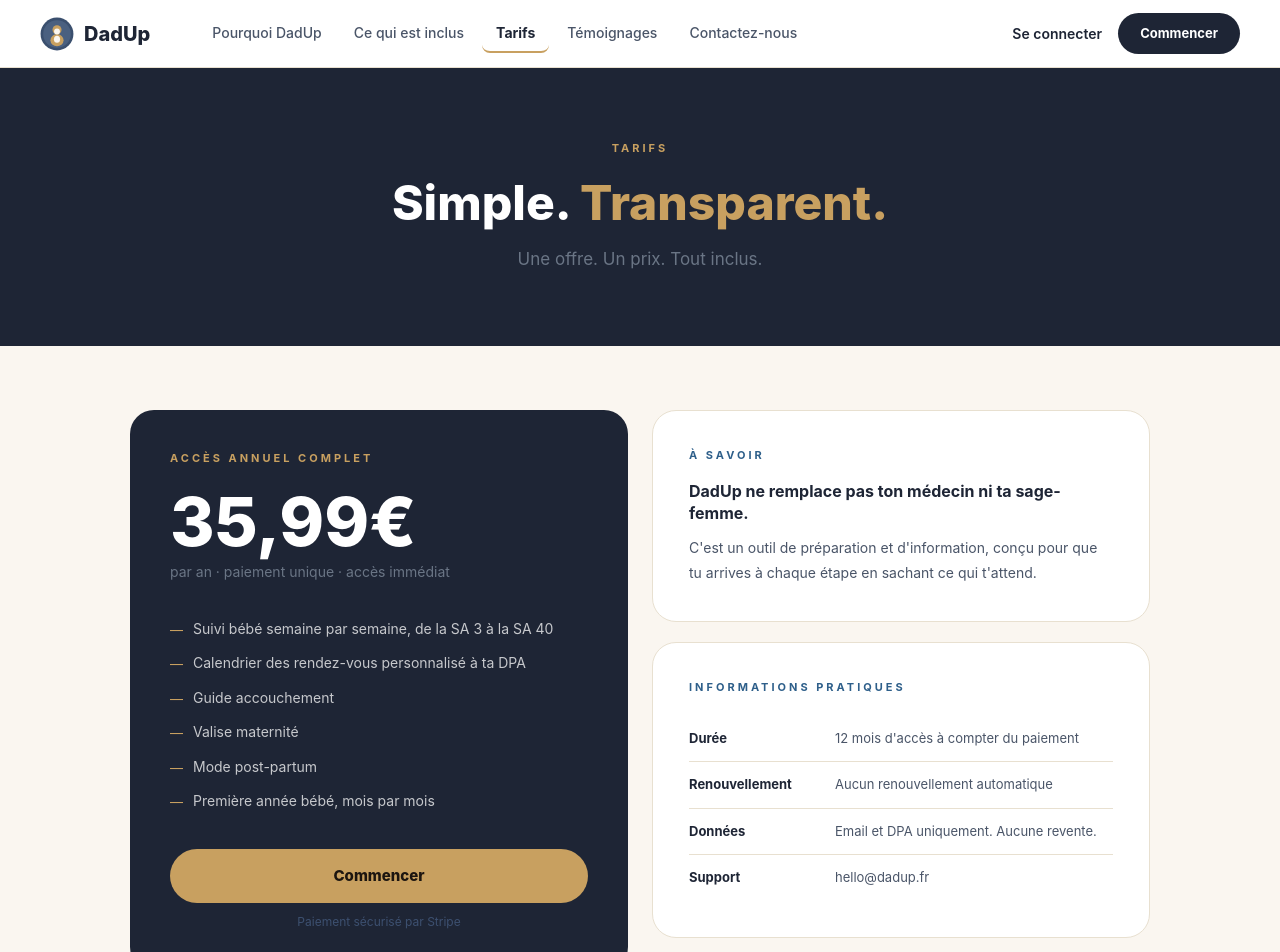
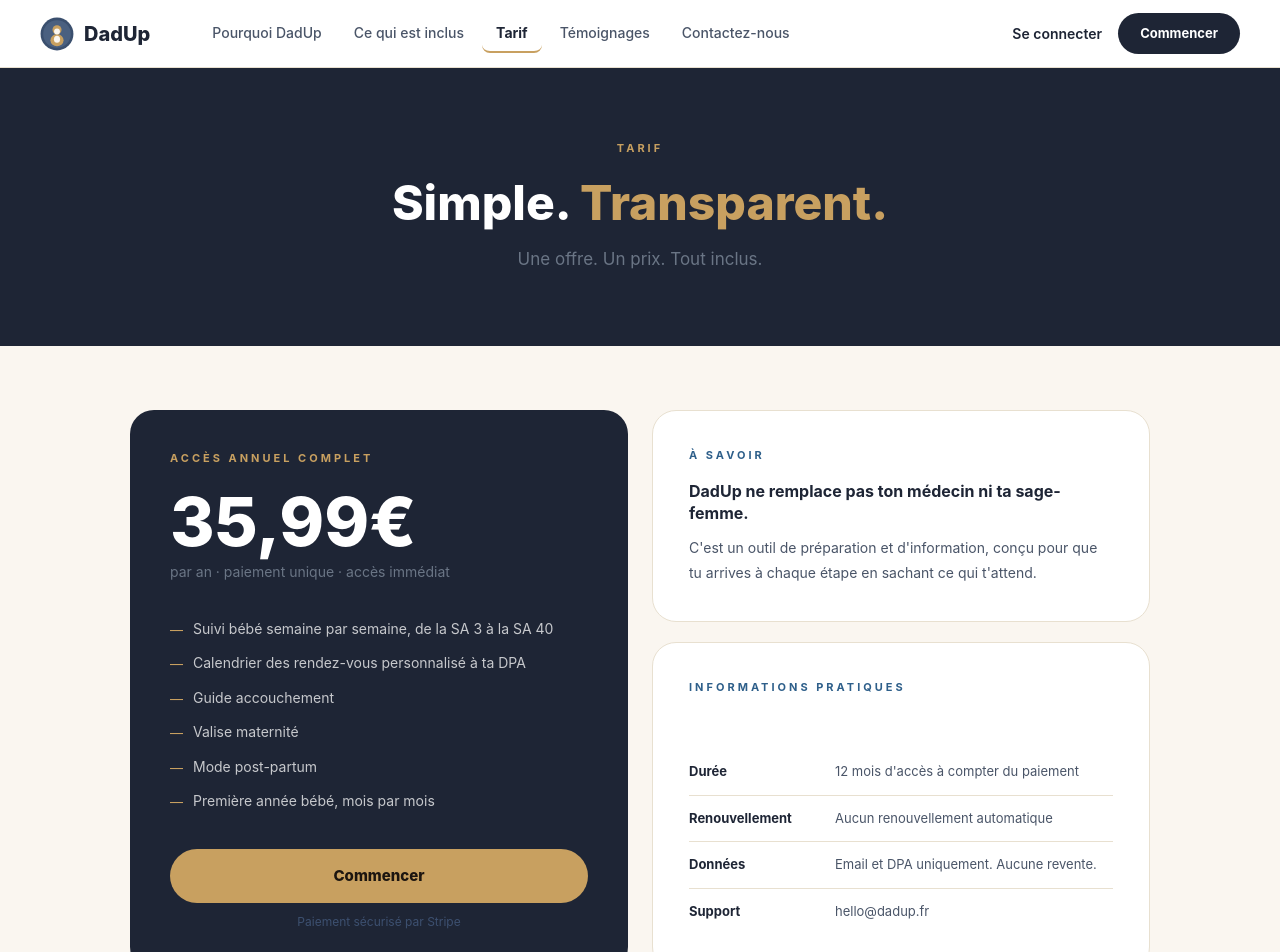
Before and after one commit to Julproject/dadup, a Next.js app: page /tarifs in a window 1280 px wide. Shown: the top 952 px of the page. Built offline with nearby package versions, Linux system fonts and the light colour scheme.

Commit message:
Update page.tsx

```diff
--- a/app/tarifs/page.tsx
+++ b/app/tarifs/page.tsx
@@ -50,7 +50,7 @@ export default function TarifsPage() {
           <div className="nl" style={{ gap: '4px' }}>
             <a href="/pourquoi" style={{ color: C.text, fontSize: '14px', fontWeight: 500, padding: '8px 14px', textDecoration: 'none' }}>Pourquoi DadUp</a>
             <a href="/inclus" style={{ color: C.text, fontSize: '14px', fontWeight: 500, padding: '8px 14px', textDecoration: 'none' }}>Ce qui est inclus</a>
-            <a href="/tarifs" style={{ color: C.dark, fontSize: '14px', fontWeight: 700, padding: '8px 14px', borderRadius: '8px', textDecoration: 'none', borderBottom: `2px solid ${C.gold}` }}>Tarifs</a>
+            <a href="/tarifs" style={{ color: C.dark, fontSize: '14px', fontWeight: 700, padding: '8px 14px', borderRadius: '8px', textDecoration: 'none', borderBottom: `2px solid ${C.gold}` }}>Tarif</a>
             <a href="/temoignages" style={{ color: C.text, fontSize: '14px', fontWeight: 500, padding: '8px 14px', textDecoration: 'none' }}>Témoignages</a>
             <a href="/contact" style={{ color: C.text, fontSize: '14px', fontWeight: 500, padding: '8px 14px', textDecoration: 'none' }}>Contactez-nous</a>
           </div>
@@ -64,7 +64,7 @@ export default function TarifsPage() {
       {/* HERO */}
       <section className="hero" style={{ background: C.dark, padding: '72px 40px' }}>
         <div style={{ maxWidth: '760px', margin: '0 auto', textAlign: 'center' }}>
-          <p style={{ color: C.gold, fontSize: '11px', fontWeight: 700, letterSpacing: '3px', textTransform: 'uppercase', margin: '0 0 20px' }}>Tarifs</p>
+          <p style={{ color: C.gold, fontSize: '11px', fontWeight: 700, letterSpacing: '3px', textTransform: 'uppercase', margin: '0 0 20px' }}>Tarif</p>
           <h1 style={{ color: C.white, fontSize: '48px', fontWeight: 800, margin: '0 0 16px', lineHeight: 1.1 }}>
             Simple. <span style={{ color: C.gold }}>Transparent.</span>
           </h1>
@@ -100,7 +100,7 @@ export default function TarifsPage() {
           </div>
 
           {/* COLONNE DROITE — infos */}
-          <div style={{ display: 'flex', flexDirection: 'column', gap: '20px', height: '100%' }}>
+          <div style={{ display: 'flex', flexDirection: 'column', gap: '20px', height: '100%', boxSizing: 'border-box' }}>
 
             {/* À SAVOIR */}
             <div style={{ background: C.white, borderRadius: '24px', padding: '36px', border: `1px solid ${C.border}` }}>
@@ -110,7 +110,7 @@ export default function TarifsPage() {
             </div>
 
             {/* INFOS PRATIQUES */}
-            <div style={{ background: C.white, borderRadius: '24px', padding: '36px', border: `1px solid ${C.border}` }}>
+            <div style={{ background: C.white, borderRadius: '24px', padding: '36px', border: `1px solid ${C.border}`, flex: 1, display: 'flex', flexDirection: 'column', justifyContent: 'space-between' }}>
               <p style={{ color: C.blue, fontSize: '11px', fontWeight: 700, letterSpacing: '3px', textTransform: 'uppercase', margin: '0 0 20px' }}>Informations pratiques</p>
               <div style={{ display: 'flex', flexDirection: 'column' }}>
                 {[
```
